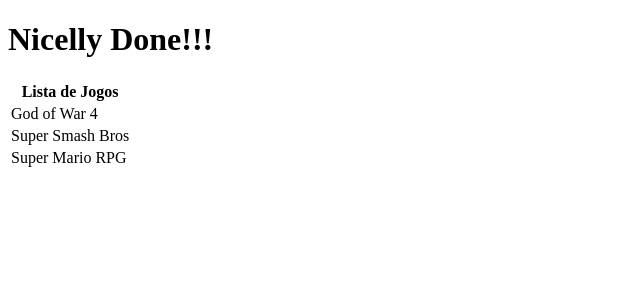
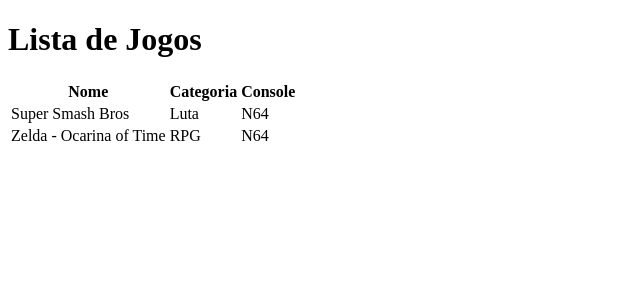
Before and after one commit to vinimmelo/python, a Flask app: page /inicio in a window 1280 px wide. Shown: the top 300 px of the page, without its empty margins (0-640 px from the left). Run offline with Flask 2, Linux system fonts and the light colour scheme.

Commit message:
Added dinamic view of the list of games in flask, training views and routes.

```diff
--- a/flask_alura/jogoteca.py
+++ b/flask_alura/jogoteca.py
@@ -3,9 +3,20 @@
 app = Flask(__name__)
 
 
+class Jogo:
+    def __init__(self, nome, categoria, console):
+        self.nome = nome
+        self.categoria = categoria
+        self.console = console
+
+
 @app.route('/inicio')
 def ola():
-    return render_template('lista.html', titulo="Nicelly Done!!!")
+    jogo1 = Jogo('Super Smash Bros', 'Luta', 'N64')
+    jogo2 = Jogo('Zelda - Ocarina of Time', 'RPG', 'N64')
+    lista = [jogo1, jogo2]
+    return render_template('lista.html', titulo="Lista de Jogos", jogos=lista)
 
 
-app.run(debug=True, port=8080)
+if __name__ == '__main__':
+    app.run(port=8080)
--- a/flask_alura/rest.py
+++ b/flask_alura/rest.py
@@ -8,6 +8,7 @@
     def get(self):
         return {'hello': 'world'}
 
+
 api.add_resource(HelloWorld, '/')
 
 if __name__ == '__main__':
--- a/flask_alura/templates/lista.html
+++ b/flask_alura/templates/lista.html
@@ -13,19 +13,19 @@
         <table class="table table-striped table-responsive table-bordered">
             <thead class="thead-default">
                 <tr>
-                    <th>Lista de Jogos</th>
+                    <th>Nome</th>
+                    <th>Categoria</th>
+                    <th>Console</th>
                 </tr>
             </thead>
             <tbody>
+            {% for jogo in jogos  %}
                 <tr>
-                    <td>God of War 4</td>
+                    <td>{{ jogo.nome }}</td>
+                    <td>{{ jogo.categoria }}</td>
+                    <td>{{ jogo.console }}</td>
                 </tr>
-                <tr>
-                    <td>Super Smash Bros</td>
-                </tr>
-                <tr>
-                    <td>Super Mario RPG</td>
-                </tr>
+            {% endfor %}
             </tbody>
         </table>
     </div>
```
